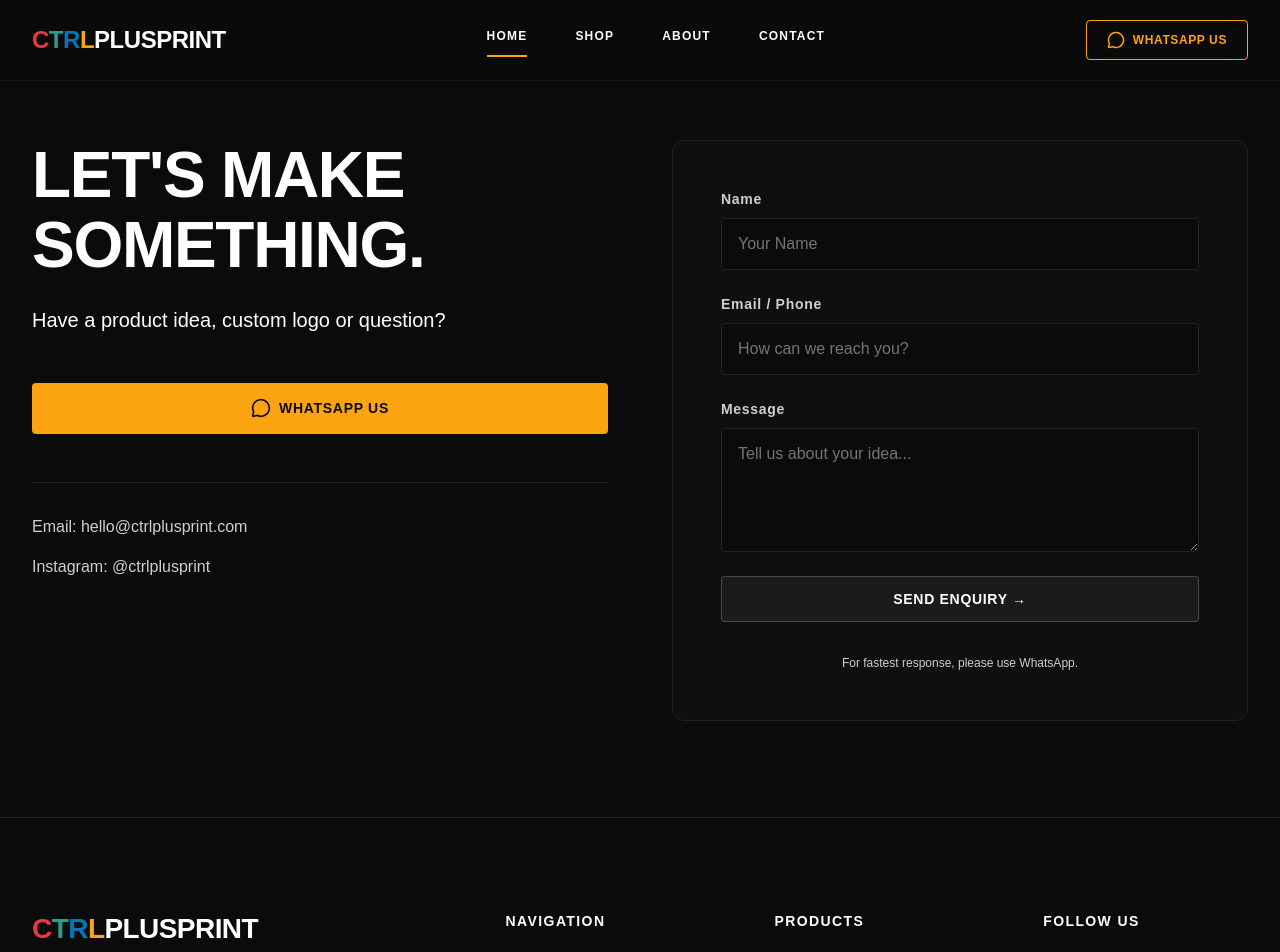
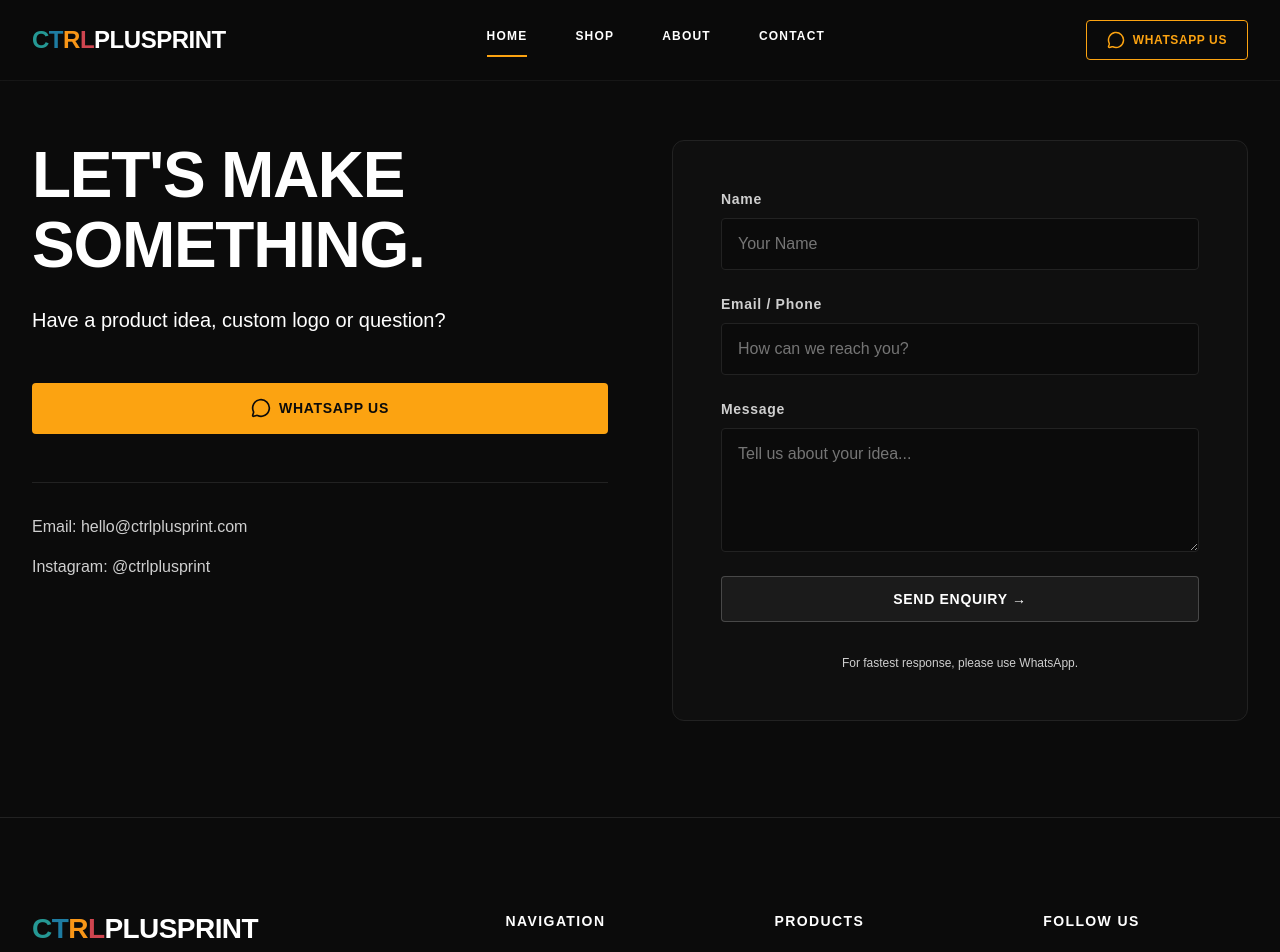
Before and after one commit to ZBREFLEX/ctrlplusprint-demo, a React (Vite) app in the folder frontend/: page /contact in a window 1280 px wide. Shown: the top 952 px of the page. Built offline with nearby package versions, Linux system fonts and the light colour scheme.

Commit message:
logo C T R L color change

```diff
--- a/frontend/src/admin/components/AdminLayout.jsx
+++ b/frontend/src/admin/components/AdminLayout.jsx
@@ -23,7 +23,13 @@ export default function AdminLayout() {
       <aside className={`admin-sidebar ${mobileMenuOpen ? 'mobile-open' : ''}`}>
         <div className="admin-brand" style={{ display: 'flex', justifyContent: 'space-between', alignItems: 'center' }}>
           <div>
-            <h2>CTRLPLUSPRINT</h2>
+            <h2>
+              <span className="logo-letter-c">C</span>
+              <span className="logo-letter-t">T</span>
+              <span className="logo-letter-r">R</span>
+              <span className="logo-letter-l">L</span>
+              PLUSPRINT
+            </h2>
             <p>ADMIN PANEL</p>
           </div>
           {mobileMenuOpen && (
--- a/frontend/src/components/Footer.jsx
+++ b/frontend/src/components/Footer.jsx
@@ -8,10 +8,10 @@ export default function Footer() {
         <div className="footer-grid">
           <div className="footer-brand">
             <h2 className="footer-logo">
-              <span style={{color: 'var(--color-accent-red)'}}>C</span>
-              <span style={{color: 'var(--color-accent-green)'}}>T</span>
-              <span style={{color: 'var(--color-accent-blue)'}}>R</span>
-              <span style={{color: 'var(--color-accent-gold)'}}>L</span>
+              <span className="logo-letter-c">C</span>
+              <span className="logo-letter-t">T</span>
+              <span className="logo-letter-r">R</span>
+              <span className="logo-letter-l">L</span>
               PLUSPRINT
             </h2>
             <p>CUSTOM 3D PRINTED PRODUCTS MADE AROUND YOUR IDEAS.</p>
--- a/frontend/src/components/Header.jsx
+++ b/frontend/src/components/Header.jsx
@@ -7,12 +7,11 @@ export default function Header() {
     <header className="header">
       <div className="container header-container">
         <Link to="/" className="brand-logo">
-          {/* Mockup for the logo, using styled text to somewhat emulate the colors if image missing */}
           <span className="logo-text">
-            <span style={{color: 'var(--color-accent-red)'}}>C</span>
-            <span style={{color: 'var(--color-accent-green)'}}>T</span>
-            <span style={{color: 'var(--color-accent-blue)'}}>R</span>
-            <span style={{color: 'var(--color-accent-gold)'}}>L</span>
+            <span className="logo-letter-c">C</span>
+            <span className="logo-letter-t">T</span>
+            <span className="logo-letter-r">R</span>
+            <span className="logo-letter-l">L</span>
             PLUSPRINT
           </span>
         </Link>
--- a/frontend/src/index.css
+++ b/frontend/src/index.css
@@ -170,10 +170,23 @@ ul, ol {
   color: var(--color-bg-base);
 }
 
-/* Text Colors */
+/* Text Colors & Animations */
 .text-gold {
   color: var(--color-accent-gold);
 }
+
+@keyframes logoColorCycle {
+  0%   { color: var(--color-accent-red); }
+  25%  { color: var(--color-accent-green); }
+  50%  { color: var(--color-accent-blue); }
+  75%  { color: var(--color-accent-gold); }
+  100% { color: var(--color-accent-red); }
+}
+
+.logo-letter-c { animation: logoColorCycle 20s linear infinite; animation-delay: 0s; }
+.logo-letter-t { animation: logoColorCycle 20s linear infinite; animation-delay: -5s; }
+.logo-letter-r { animation: logoColorCycle 20s linear infinite; animation-delay: -10s; }
+.logo-letter-l { animation: logoColorCycle 20s linear infinite; animation-delay: -15s; }
 
 /* Borders and Dividers */
 .border-subtle {
```
